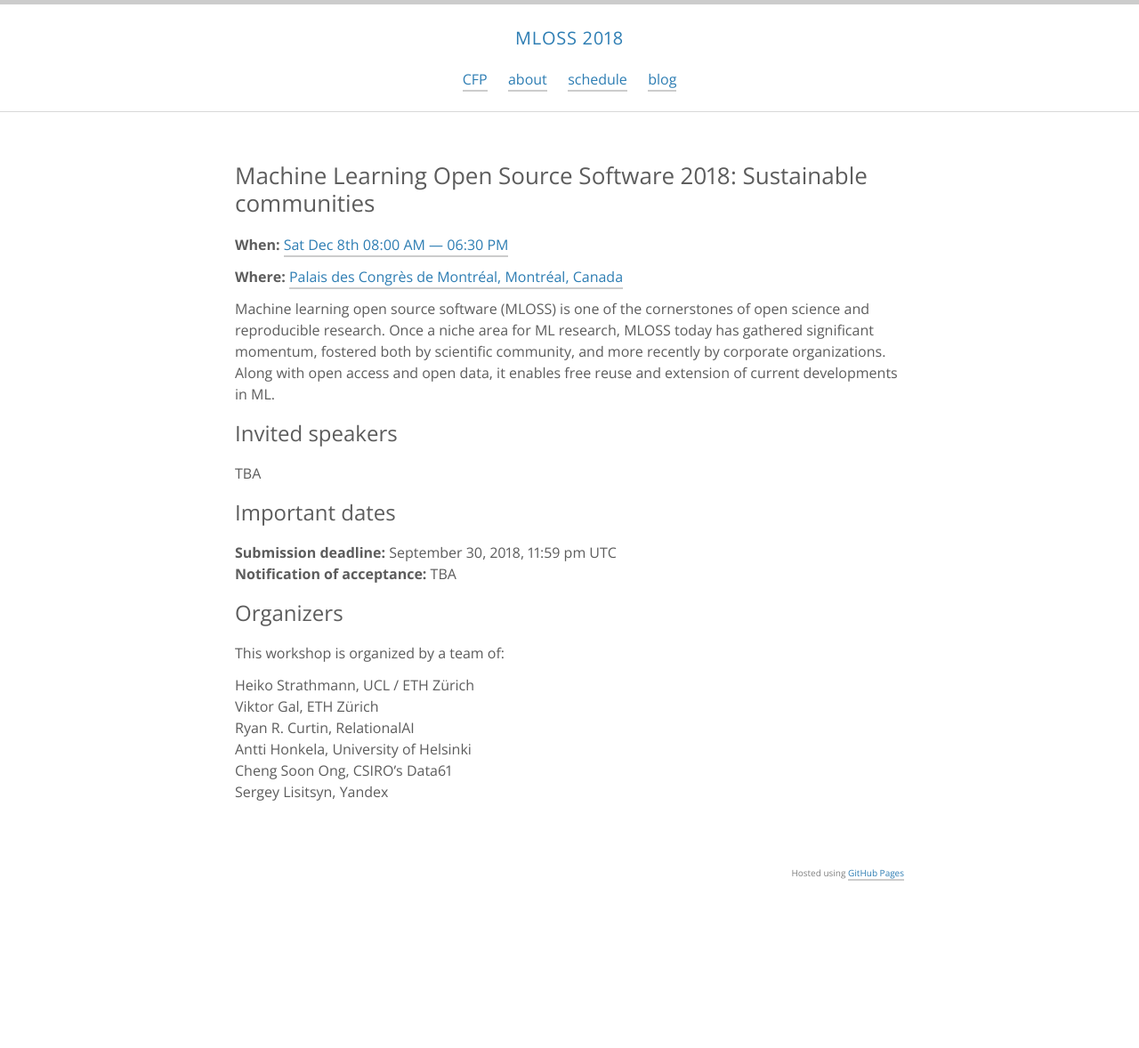
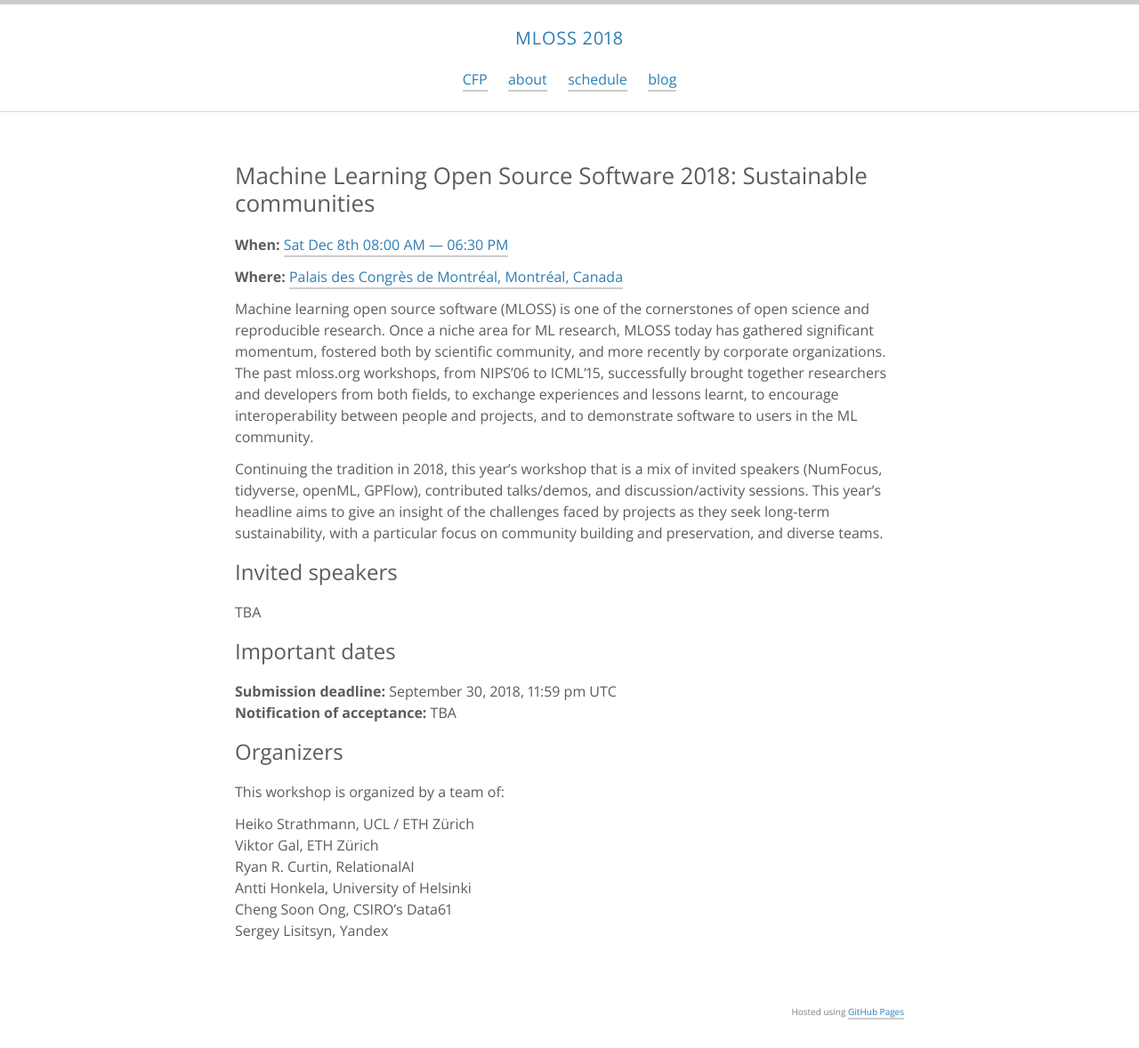
Before and after one commit to nips-2018-oss/nips-2018-oss.github.io, a Jekyll site: the page built from index.html, in a window 1280 px wide. Shown: the whole page at 89% size. Built offline with Jekyll 4.4.1, drawn with Linux system fonts in a browser that asks for light colours; the list of posts is cut into pages by our own code; before the commit the page ends 1022 px from its top, so only the background shows below that.

Commit message:
Update description

```diff
--- a/_includes/description.md
+++ b/_includes/description.md
@@ -4,7 +4,9 @@
 
 *Where:* [Palais des Congrès de Montréal, Montréal, Canada](https://congresmtl.com/en/)
 
-Machine learning open source software (MLOSS) is one of the cornerstones of open science and reproducible research. Once a niche area for ML research, MLOSS today has gathered significant momentum, fostered both by scientific community, and more recently by corporate organizations. Along with open access and open data, it enables free reuse and extension of current developments in ML.
+Machine learning open source software (MLOSS) is one of the cornerstones of open science and reproducible research. Once a niche area for ML research, MLOSS today has gathered significant momentum, fostered both by scientific community, and more recently by corporate organizations. The past mloss.org workshops, from NIPS'06 to ICML'15, successfully brought together researchers and developers from both fields, to exchange experiences and lessons learnt, to encourage interoperability between people and projects, and to demonstrate software to users in the ML community.
+
+Continuing the tradition in 2018, this year’s workshop that is a mix of invited speakers (NumFocus, tidyverse, openML, GPFlow), contributed talks/demos, and discussion/activity sessions. This year’s headline aims to give an insight of the challenges faced by projects as they seek long-term sustainability, with a particular focus on community building and preservation, and diverse teams.
 
 ### Invited speakers
 
```
